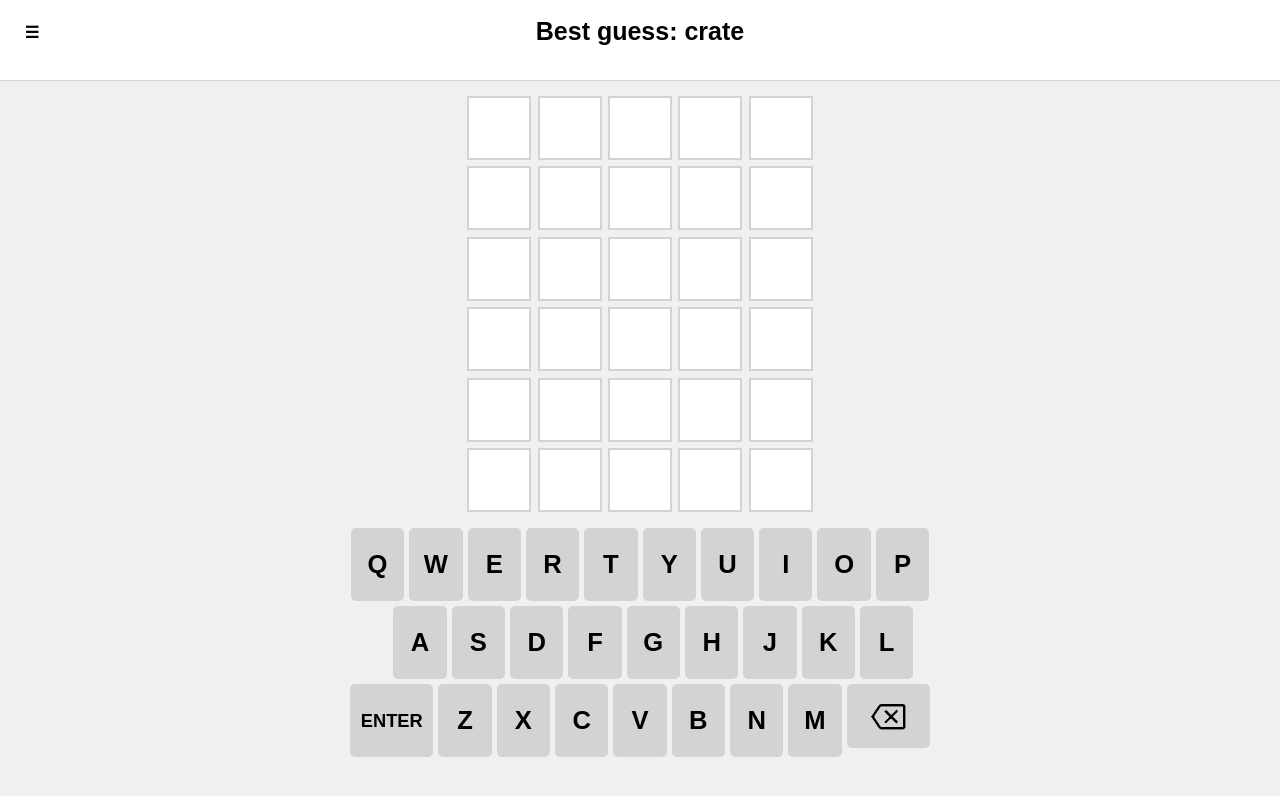
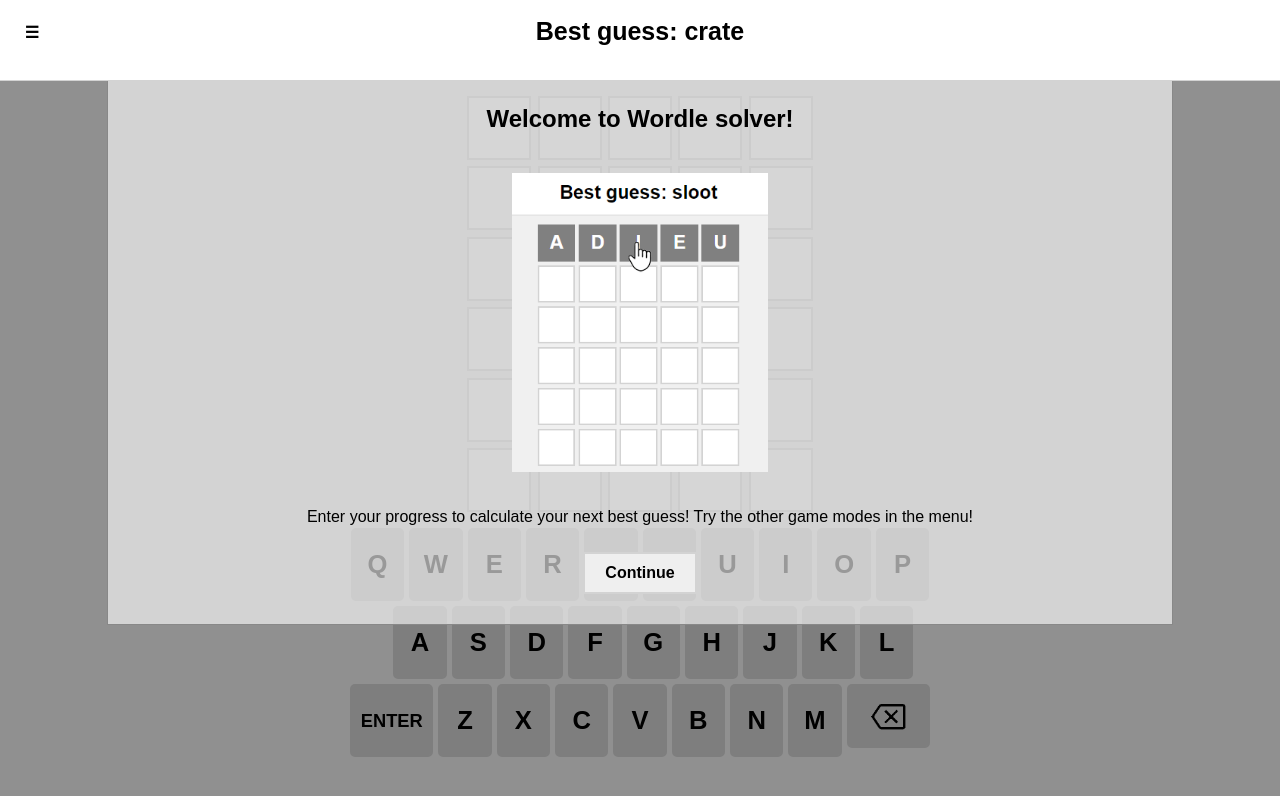
Before and after one commit to FinHutch/JSwordlebot, a plain HTML site: page game1.html in a window 1280 px wide. Drawn offline with Linux system fonts and the light colour scheme.

Commit message:
gif added to tutorial

```diff
--- a/css/styles.css
+++ b/css/styles.css
@@ -1,19 +1,19 @@
 :root {
     --button-size: 8vh;
-    --key-width: calc(var(--button-size)*5/6);
-    --key-height: calc(var(--button-size)*8/7);
+    --key-width: calc(var(--button-size) * 5 / 6);
+    --key-height: calc(var(--button-size) * 8 / 7);
     --key-gap: 5px;
-    --bar-height: 15vh
+    --bar-height: 15vh;
     --key-bg-color: #e0e0e0;
     --key-border-color: #ccc;
     --key-hover-bg-color: #d0d0d0;
     --key-active-bg-color: #c0c0c0;
     --key-font-size: 18px;
-    --special-key-width: calc(var(--button-size)*1.3);
+    --special-key-width: calc(var(--button-size) * 1.3);
     --grid-width: calc(5 * var(--button-size) + 4 * calc(var(--button-size) / 10));
     --grid-height: calc(6 * var(--button-size) + 4 * calc(var(--button-size) / 10));
+}
 
-}
 .menu-button {
     position: absolute;
     left: 0;
@@ -25,6 +25,7 @@
     font-size: 16px;
     cursor: pointer;
 }
+
 .dropdown-content {
     display: none;
     position: absolute;
@@ -36,9 +37,18 @@
     min-width: 160px;
 }
 
+button:focus {
+    outline: none; /* Remove default outline */
+}
+
+#modalGif {
+    max-width: 25%;
+    height: auto;
+    margin: 20px 0; /* Add margin if needed */
+}
 
 .top-bar {
-    display:flex;
+    display: flex;
     text-align: center;
     justify-content: center;
     background-color: white;
@@ -64,16 +74,14 @@ body {
     display: flex;
     margin-top: 12vh; /* Margin to push content below the top bar */
     width: 100%;
-    height:auto;
+    height: auto;
 }
 
 #gridPane {
     display: grid;
     grid-template-columns: repeat(5, var(--button-size));
     gap: calc(var(--button-size) / 10);
-    /* Set explicit dimensions if needed */
     width: calc(5 * var(--button-size) + 4 * calc(var(--button-size) / 10));
-
 }
 
 #keyboard-container {
@@ -96,14 +104,14 @@ body {
 
 .row3 {
     justify-content: space-between;
-
 }
 
 #titleLabel {
     font-size: 25px;
     margin-bottom: 20px;
 }
-button.key{
+
+button.key {
     background-color: lightgrey;
     width: var(--key-width); /* Adjust width according to the button size variable */
     height: var(--key-height); /* Adjust height according to the button size variable */
@@ -115,25 +123,26 @@ button.key{
     border-width: 2px;
     border-color: lightgrey;
     border-radius: calc(var(--key-gap)); /* Adjust the border radius to make the corners rounded */
-    /* Optionally add padding if you want more space inside the button */
     padding: 0; /* Remove padding if it's already adjusted */
 }
+
 button.backspace {
-
     width: var(--special-key-width);
     height: var(--button-size);
     background-image: url('../assets/backspace.png'); /* Path to your icon */
-    background-size: calc(var(--button-size)/1.5);
+    background-size: calc(var(--button-size) / 1.5);
     background-repeat: no-repeat;
     background-position: center;
     display: flex;
     align-items: center;
     justify-content: center;
 }
-button.enter{
-    width: calc(var(--button-size)*1.3);
+
+button.enter {
+    width: calc(var(--button-size) * 1.3);
     font-size: calc(var(--button-size) / 3.5);
 }
+
 .dropdown-content a {
     color: black;
     padding: 12px 16px;
@@ -152,6 +161,7 @@ button {
     border-width: 2px;
     border-color: lightgrey;
 }
+
 .modal {
     display: none; /* Hidden by default */
     position: fixed;
@@ -161,13 +171,16 @@ button {
     width: 100%;
     height: 100%;
     overflow: auto;
-    background-color: rgb(0,0,0);
-    background-color: rgba(0,0,0,0.4); /* Black w/ opacity */
+    background-color: rgba(0, 0, 0, 0.4); /* Black w/ opacity */
 }
 
 .modal-content {
+    display: flex;
+    flex-direction: column;
+    align-items: center;
+    justify-content: center;
     background-color: rgba(255, 255, 255, 0.6); /* White with slight transparency */
-    margin: 15% auto; /* 15% from the top and centered */
+    margin: 5% auto; /* 15% from the top and centered */
     padding: 20px;
     border: 1px solid #888;
     width: 80%; /* Could be more or less, depending on screen size */
--- a/game1.html
+++ b/game1.html
@@ -18,9 +18,11 @@
     </div>
     <div id="gameModal" class="modal">
         <div class="modal-content">
-            <h2 id="modalTitle">Epic Fail!</h2>
-            <p id="modalMessage">Would you like to try again or continue?</p>
-            <button id="tryAgainBtn">Try Again</button>
+            <h2 id="modalTitle">Welcome to Wordle solver!</h2>
+            <img id="modalGif" src="./assets/example.gif" alt="Tutorial GIF" style="display: none;">
+            <p id="modalMessage">Enter your progress to calculate your next best guess!
+                Try the other game modes in the menu!
+            </p>
             <button id="continueBtn">Continue</button>
         </div>
     </div>
@@ -66,5 +68,6 @@
     </div>
 
     <script type="module" src="js/script.js"></script>
+
 </body>
 </html>
--- a/js/script.js
+++ b/js/script.js
@@ -10,6 +10,12 @@ export function toggleDropdown() {
 window.toggleDropdown = toggleDropdown;
 document.addEventListener('DOMContentLoaded', async () => {
     console.log("hello");
+    const gameModal = document.getElementById('gameModal');
+    const modalGif = document.getElementById('modalGif');
+    modalGif.style.display = 'block';
+    gameModal.style.display = 'block';
+
+    const continueBtn = document.getElementById('continueBtn');
     const ROWS = 6;
     const COLUMNS = 5;
     const answerList = '../assets/possibleAnswers.txt';
@@ -181,8 +187,8 @@ document.addEventListener('DOMContentLoaded', async () => {
     }
 
     function handleKeyPress(event) {
+        event.preventDefault();
         if (event.key === 'Enter') {
-            event.preventDefault();
             activateNextRow();
             manageCalculationThread();
         } else if (event.key === 'Backspace') {
@@ -230,6 +236,7 @@ document.addEventListener('DOMContentLoaded', async () => {
     }
 
     function handleKeyClick(event) {
+        event.preventDefault();
         const button = event.target; // Get the clicked button element
         const buttonText = button.textContent.trim(); // Get the text of the button
         if (button.className==('key backspace')){
@@ -254,6 +261,10 @@ document.addEventListener('DOMContentLoaded', async () => {
     document.querySelectorAll('#keyboard-container .key').forEach(button => {
         button.addEventListener('click', handleKeyClick);
     });
+    continueBtn.addEventListener('click', () => {
+        gameModal.style.display = 'none';
+        // Add your "continue" logic here
+    });
     manageCalculationThread();
     gridPane.focus();
 });
--- a/js/scriptvs.js
+++ b/js/scriptvs.js
@@ -112,7 +112,7 @@ document.addEventListener('DOMContentLoaded', async () => {
             if (result == 'solved'){
                 computerSolved=lastActivatedRow+1;
             }else{
-                updateTitleText("Make your guess")
+                updateTitleText("Can you beat the bot?")
             }
            calculating = false;
         };
```
Also changed, not shown: assets/example.gif (added).
